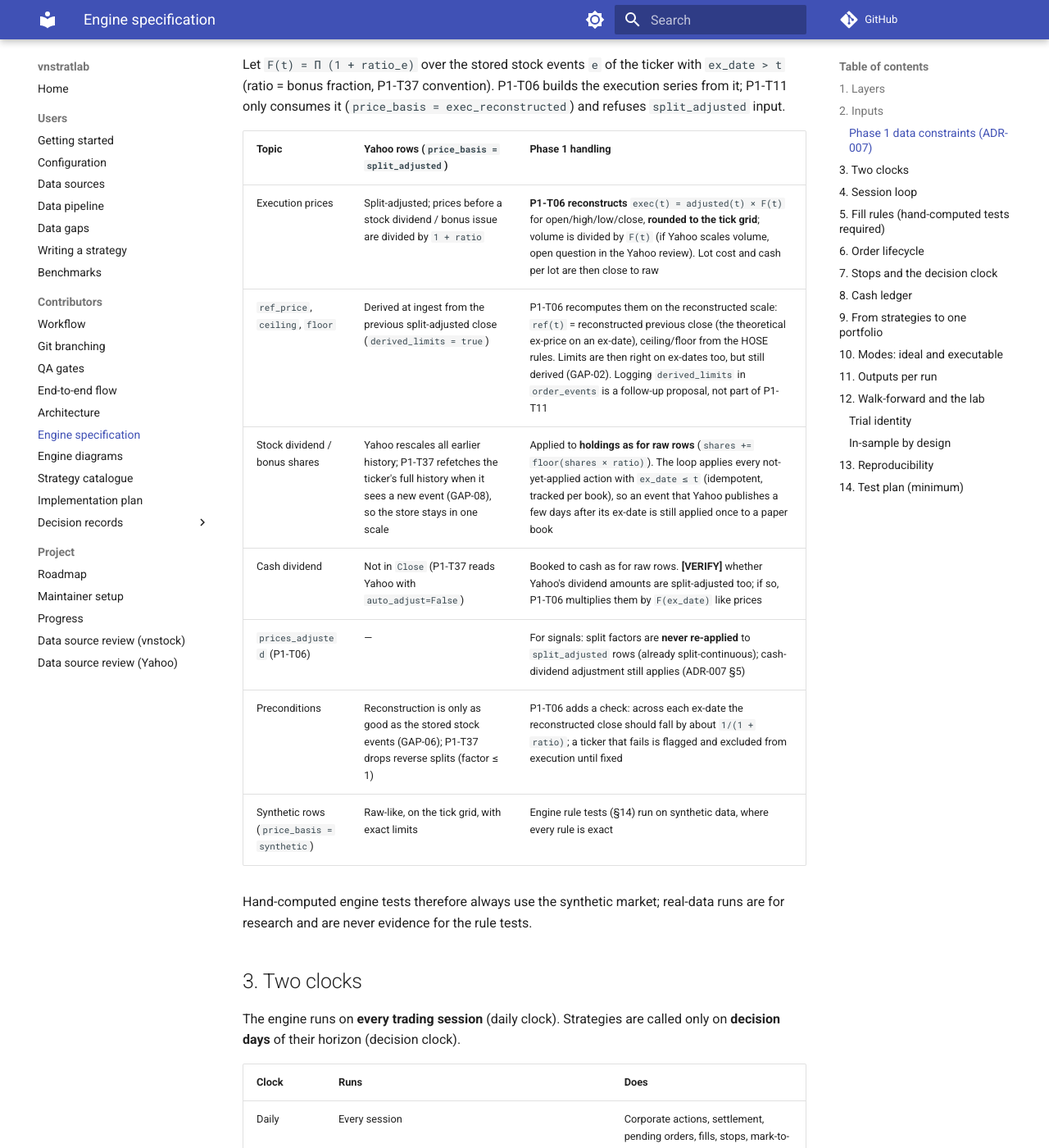
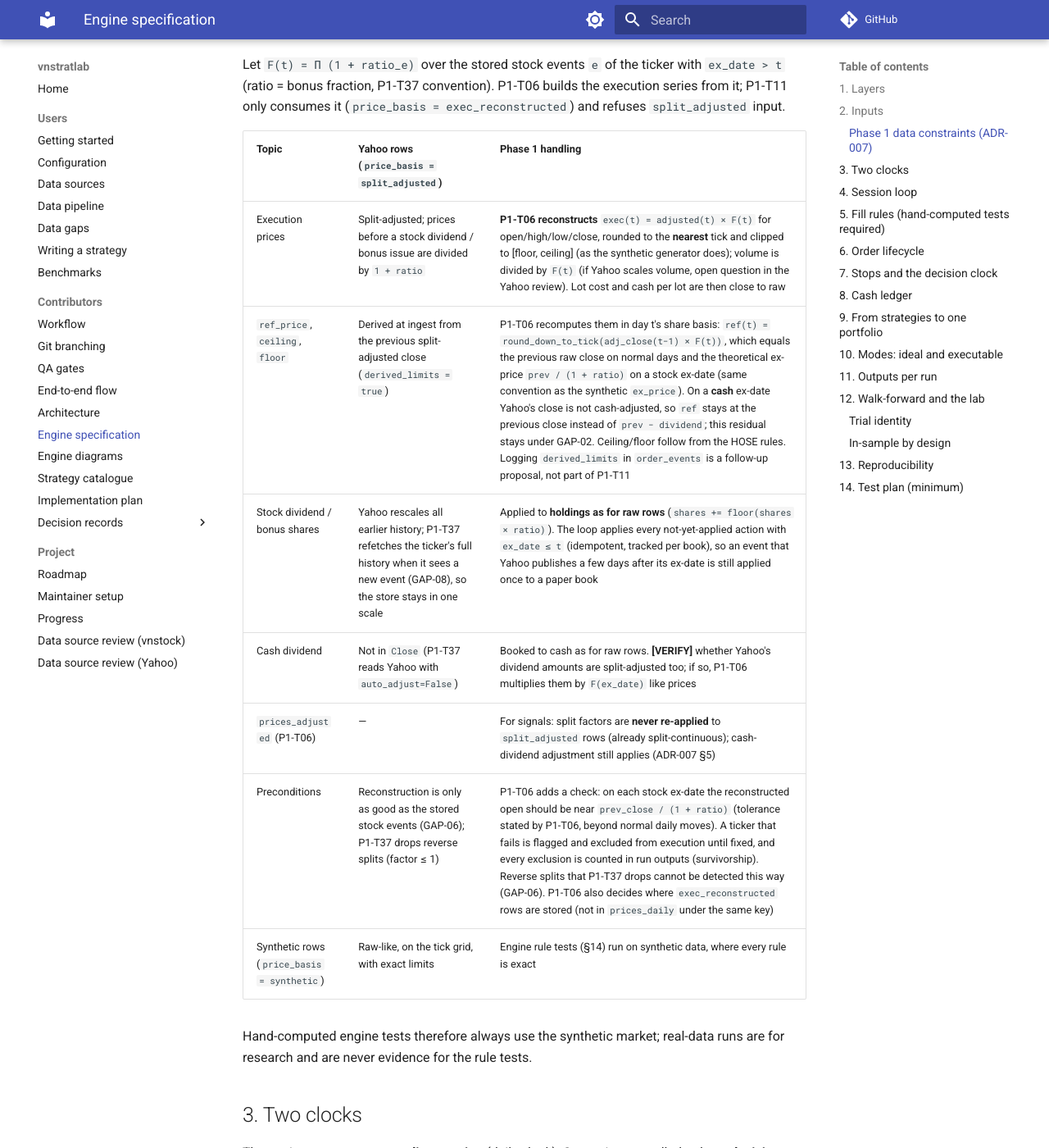
Before and after one commit to lephucchi/vnstratlab, an MkDocs documentation site: the page built from docs/engine.md, in a window 1280 px wide and 1400 px high, scrolled down 2986 px. Shown: the whole window at 82% size. Built offline with MkDocs 1.6.1 and Material for MkDocs 9.7.7, drawn with Linux system fonts in a browser that asks for light colours; comment, search, counter and statistics services are not loaded; some of the changed text lies outside the part shown.

Commit message:
docs(engine): ref(t) in day-t basis, nearest-tick reconstruction, GAP-01 wording
Co-Authored-By: Claude Opus 5.5 <noreply@anthropic.com>

```diff
--- a/docs/diagrams/engine-architecture.html
+++ b/docs/diagrams/engine-architecture.html
@@ -227,8 +227,8 @@
     <path d="M386 136 C 470 136, 470 304, 556 304" class="edge-strong" marker-end="url(#as)"/>
     <path d="M386 218 C 450 218, 450 296, 556 296" class="edge" marker-end="url(#a)"/>
     <text x="226" y="262" class="t-sm muted">execution path · raw →</text>
-    <text x="226" y="278" class="t-xs muted">stock events: reconstruct exec</text>
-    <text x="226" y="291" class="t-xs muted">prices, then shares += ratio</text>
+    <text x="226" y="278" class="t-xs muted">P1-T06 reconstructs exec prices;</text>
+    <text x="226" y="291" class="t-xs muted">engine: shares += ratio</text>
     <rect x="558" y="272" width="190" height="62" rx="8" class="box"/>
     <text x="653" y="295" text-anchor="middle" class="t-md">SimExecutor</text>
     <text x="653" y="311" text-anchor="middle" class="t-xs muted">fill at open t+1 · HOSE rules</text>
--- a/docs/engine.md
+++ b/docs/engine.md
@@ -78,12 +78,12 @@ only consumes it (`price_basis = exec_reconstructed`) and refuses `split_adjuste
 
 | Topic | Yahoo rows (`price_basis = split_adjusted`) | Phase 1 handling |
 |---|---|---|
-| Execution prices | Split-adjusted; prices before a stock dividend / bonus issue are divided by `1 + ratio` | **P1-T06 reconstructs** `exec(t) = adjusted(t) × F(t)` for open/high/low/close, **rounded to the tick grid**; volume is divided by `F(t)` (if Yahoo scales volume, open question in the Yahoo review). Lot cost and cash per lot are then close to raw |
-| `ref_price`, `ceiling`, `floor` | Derived at ingest from the previous split-adjusted close (`derived_limits = true`) | P1-T06 recomputes them on the reconstructed scale: `ref(t)` = reconstructed previous close (the theoretical ex-price on an ex-date), ceiling/floor from the HOSE rules. Limits are then right on ex-dates too, but still derived (GAP-02). Logging `derived_limits` in `order_events` is a follow-up proposal, not part of P1-T11 |
+| Execution prices | Split-adjusted; prices before a stock dividend / bonus issue are divided by `1 + ratio` | **P1-T06 reconstructs** `exec(t) = adjusted(t) × F(t)` for open/high/low/close, rounded to the **nearest** tick and clipped to [floor, ceiling] (as the synthetic generator does); volume is divided by `F(t)` (if Yahoo scales volume, open question in the Yahoo review). Lot cost and cash per lot are then close to raw |
+| `ref_price`, `ceiling`, `floor` | Derived at ingest from the previous split-adjusted close (`derived_limits = true`) | P1-T06 recomputes them in day t's share basis: `ref(t) = round_down_to_tick(adj_close(t−1) × F(t))`, which equals the previous raw close on normal days and the theoretical ex-price `prev / (1 + ratio)` on a stock ex-date (same convention as the synthetic `ex_price`). On a **cash** ex-date Yahoo's close is not cash-adjusted, so `ref` stays at the previous close instead of `prev − dividend`; this residual stays under GAP-02. Ceiling/floor follow from the HOSE rules. Logging `derived_limits` in `order_events` is a follow-up proposal, not part of P1-T11 |
 | Stock dividend / bonus shares | Yahoo rescales all earlier history; P1-T37 refetches the ticker's full history when it sees a new event (GAP-08), so the store stays in one scale | Applied to **holdings as for raw rows** (`shares += floor(shares × ratio)`). The loop applies every not-yet-applied action with `ex_date ≤ t` (idempotent, tracked per book), so an event that Yahoo publishes a few days after its ex-date is still applied once to a paper book |
 | Cash dividend | Not in `Close` (P1-T37 reads Yahoo with `auto_adjust=False`) | Booked to cash as for raw rows. **[VERIFY]** whether Yahoo's dividend amounts are split-adjusted too; if so, P1-T06 multiplies them by `F(ex_date)` like prices |
 | `prices_adjusted` (P1-T06) | — | For signals: split factors are **never re-applied** to `split_adjusted` rows (already split-continuous); cash-dividend adjustment still applies (ADR-007 §5) |
-| Preconditions | Reconstruction is only as good as the stored stock events (GAP-06); P1-T37 drops reverse splits (factor ≤ 1) | P1-T06 adds a check: across each ex-date the reconstructed close should fall by about `1/(1 + ratio)`; a ticker that fails is flagged and excluded from execution until fixed |
+| Preconditions | Reconstruction is only as good as the stored stock events (GAP-06); P1-T37 drops reverse splits (factor ≤ 1) | P1-T06 adds a check: on each stock ex-date the reconstructed open should be near `prev_close / (1 + ratio)` (tolerance stated by P1-T06, beyond normal daily moves). A ticker that fails is flagged and excluded from execution until fixed, and every exclusion is counted in run outputs (survivorship). Reverse splits that P1-T37 drops cannot be detected this way (GAP-06). P1-T06 also decides where `exec_reconstructed` rows are stored (not in `prices_daily` under the same key) |
 | Synthetic rows (`price_basis = synthetic`) | Raw-like, on the tick grid, with exact limits | Engine rule tests (§14) run on synthetic data, where every rule is exact |
 
 Hand-computed engine tests therefore always use the synthetic market; real-data runs are for
@@ -291,7 +291,7 @@ replays a fixture run and compares hashes.
 | Lots | 52,700 VND × 3 lots unaffordable; odd-lot remainder; odd lots off |
 | Ticks | each tick band boundary, both rounding directions |
 | Costs | fee both sides; tax on loss; odd-lot slippage |
-| Corporate actions | 10% stock dividend (shares, no artificial gap in signals); cash dividend receivable → available; on `split_adjusted` rows the reconstructed execution price equals the raw price (synthetic round trip: raw → Yahoo-style scaling → reconstruction), and a book holding across a 10% stock dividend keeps its equity within one tick (1,000 sh × 50,000 = 50,000,000 before; 1,100 sh × 45,450 = 49,995,000 after, the ex-price rounded down to the tick) with no −ratio step in signals; an action published after its ex-date is applied once |
+| Corporate actions | 10% stock dividend (shares, no artificial gap in signals); cash dividend receivable → available; (P1-T06 test, not engine) on `split_adjusted` rows the reconstructed execution price equals the raw price (synthetic round trip: raw → Yahoo-style scaling → reconstruction); (engine) a book holding across a 10% stock dividend keeps its equity within one tick (1,000 sh × 50,000 = 50,000,000 before; 1,100 sh × 45,450 = 49,995,000 after, the ex-price rounded down to the tick) with no −ratio step in signals; an action published after its ex-date is applied once |
 | Modes | executable == ideal with lots off and infinite capital (property test) |
 | Lookahead | strategy that peeks at `t+1` is impossible (features truncated) and detected |
 | Determinism | same manifest → identical outputs |
```
Also changed, not shown: docs/data-gaps.md (+1 -1 lines), src/vnstratlab/data/gaps.yaml (+4 -3 lines).
